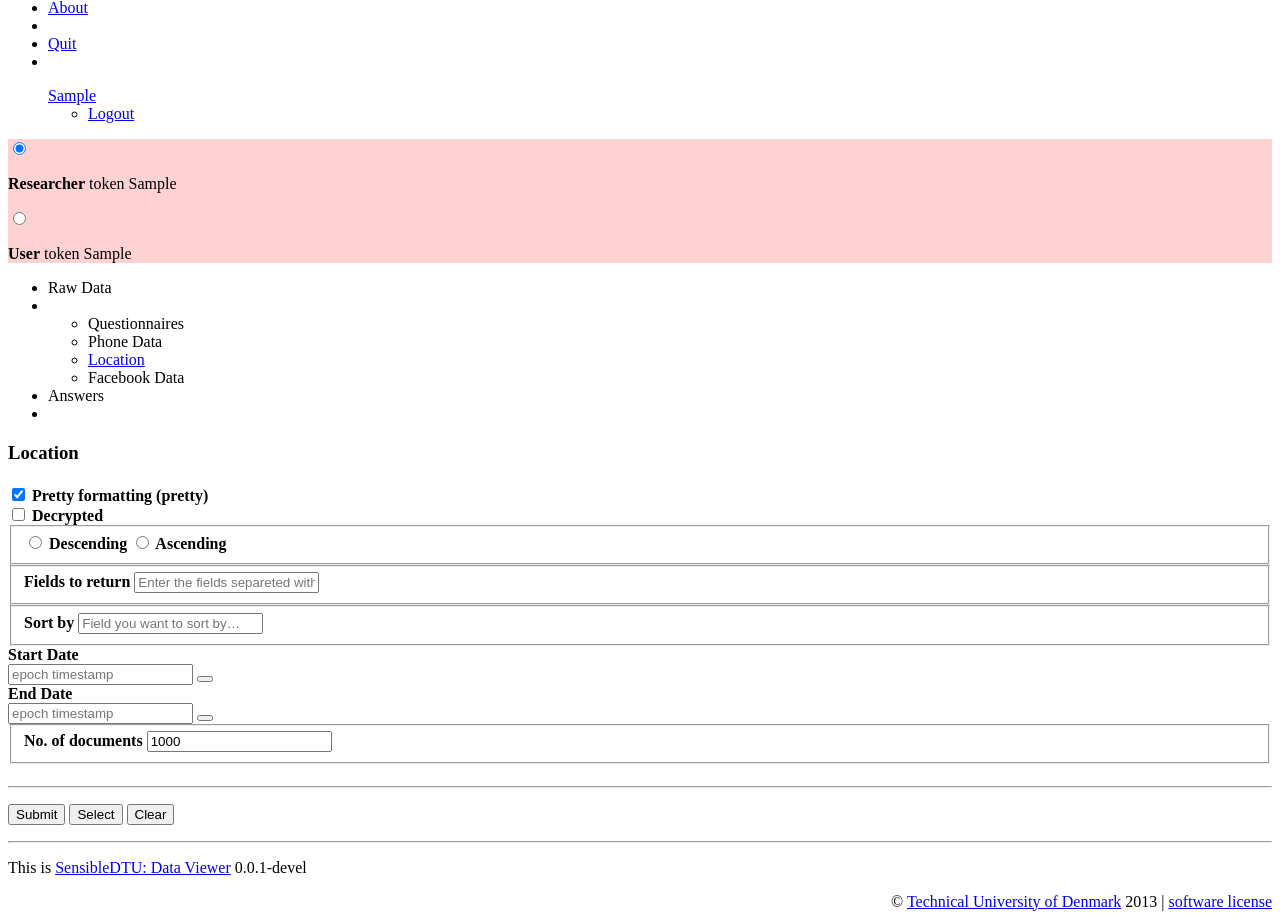
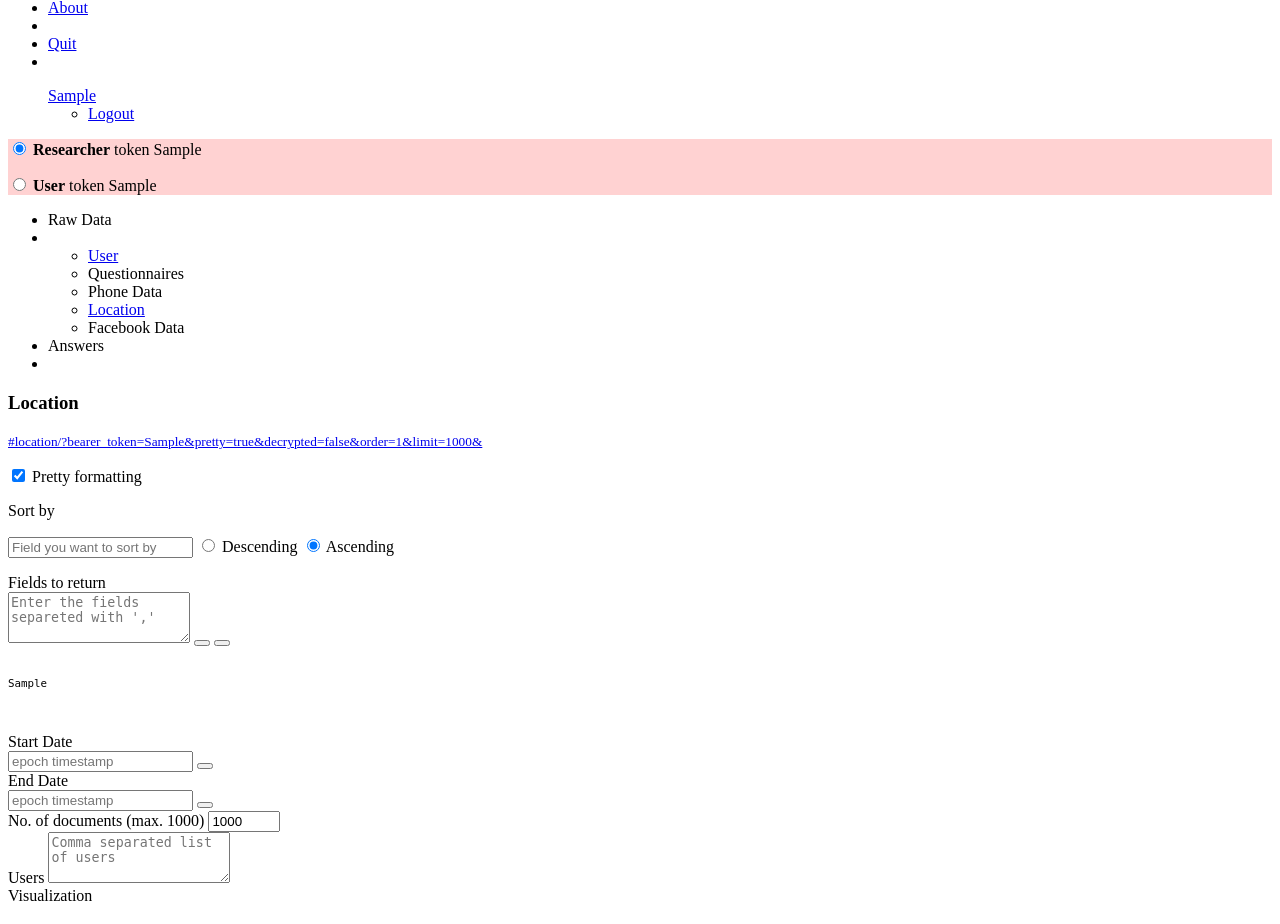
Before and after one commit to MIT-Model-Open-Data-and-Identity-System/SensibleData-Apps-DataViewer, a Django app: template data_viewer/templates/location.html in a window 1280 px wide. Shown: the part 160-1084 px from the top of the page. Run offline with Django 3.2, Linux system fonts and the light colour scheme; a user stored in the database is signed in; tables that the repository leaves empty hold one stand-in row (values such as "Sample post"); the template is opened without the code that fills it: most values are stand-ins (such as "Sample title", 1, 10 or a date in 2020); some libraries are stand-ins or nearby versions.

Commit message:
work in progress

```diff
--- a/data_viewer/render/urls.py
+++ b/data_viewer/render/urls.py
@@ -6,5 +6,6 @@ admin.autodiscover()
 urlpatterns = patterns('',
 	url(r'test', 'render.views.test', name='test'),
 	url(r'raw_phone_location', 'render.raw.location', name='raw_phone_location'),
+	url(r'raw_users', 'render.raw.users', name='raw_users'),
 	url(r'^', 'render.views.home', name='home'),
 )
--- a/data_viewer/render/views.py
+++ b/data_viewer/render/views.py
@@ -1,11 +1,13 @@
 from django.http import HttpResponse
 from django.shortcuts import render_to_response
 from django.template import RequestContext
+from django.conf import settings
 
 def home(request):
 	if request.user.is_authenticated():
-		#TODO: authorization status
 		return render_to_response('dashboard.html', {}, context_instance=RequestContext(request))
+		#scope = 'connector_raw.all_data=checked'
+		#return render_to_response('sensible/start_auth.html', {'scope': scope, 'dashboard_url': settings.SERVICE_URL+'researcher/'}, context_instance=RequestContext(request))
 	return render_to_response('home.html', {}, context_instance=RequestContext(request))
 
 def test(request):
--- a/data_viewer/templates/base.html
+++ b/data_viewer/templates/base.html
@@ -103,20 +103,45 @@
 </div>
 
 <script>
+	var base_url = '{{ base_url }}';
+	var current_url = base_url;
 	var perspective = 'user';
 	var used_token = '{{ tokens.connector_raw_all_data }}';
+	var query_start = 0;
+	var query_end = 0;
+
+	function refreshPerspective() {
+		perspectiveChange(perspective)
+	}
+
+
+
 	function perspectiveChange(new_perspective) {
 		console.log(perspective + ' ' +new_perspective);
 		if (new_perspective == 'researcher') {
 			used_token = "{{ tokens.connector_raw_all_data_researcher }}"
-			document.getElementById('perspectiveWell').style="background-color: #FFD2D2"
+			$('#perspectiveWell').css('background-color', '#FFD2D2');
+
+			$('#decrypted').prop('checked', false);
+			$('#not_for_researcher_decrypted').css('display', 'none');
+			$('#not_for_user_users_div').css('display', 'block');
+
+
 		}
 		if (new_perspective == 'user') {
 			used_token = "{{ tokens.connector_raw_all_data }}"
-			document.getElementById('perspectiveWell').style=""
+			$('#perspectiveWell').css('background-color', '');
+			$('#decrypted').prop('checked', true);
+			$('#not_for_researcher_decrypted').css('display', 'block');
+			$('#not_for_user_users_div').css('display', 'none');
+			$('#not_for_user_users').prop('value','');
 		}
 
 		perspective = new_perspective;
+		try {
+			updateURL();
+		}
+		catch(err) {}
 	}
 
 </script>
@@ -128,16 +153,23 @@
 				<div id="perspectiveWell" class="well well-small span12">
 
 					<label class="radio">
+						<p class="lead">
 						<input type="radio" name="perspectiveRadios" id="perspectiveRadiosResearcher" value="researcher" checked onchange="perspectiveChange('researcher')">
-						<p class="lead"><strong>Researcher</strong> token {{ tokens.connector_raw_all_data_researcher }}</p>
+						<strong>Researcher</strong> token {{ tokens.connector_raw_all_data_researcher }}</p>
+						</input>
 					</label>
+					{% if tokens.connector_raw_all_data %}
 					<label class="radio">
+						<p class="lead">
 						<input type="radio" name="perspectiveRadios" id="perspectiveRadiosUser" value="user" onchange="perspectiveChange('user')">
-						<p class="lead"><strong>User</strong> token {{ tokens.connector_raw_all_data }}</p>
+						<strong>User</strong> token {{ tokens.connector_raw_all_data }}
+						</input>
+						</p>
 					</label>
+					{% endif %}
 
+					</div>
 					<script> perspectiveChange('researcher'); document.getElementById('perspectiveRadiosResearcher').checked=true; </script>
-					</div>
 			{% endif %}
 	<div class="row-fluid">
 		<div class="span3">
@@ -145,9 +177,12 @@
 
 
 			{% if user.is_authenticated %}
-		<ul class="well nav nav-list">
+		<ul class="nav nav-list">
 			<li class="nav-header">Raw Data</li>
 			<li class="divider"></li>
+			<ul class="nav nav-list">
+				<li><a href="{% url 'raw_users' %} ">User</a></li>
+			</ul>
 				<ul class="nav nav-list">
 					<li class="nav-header">Questionnaires</li>
 
@@ -201,6 +236,9 @@
 	</footer>
 
 </div> <!-- container -->
+<script>
+	refreshPerspective();
+</script>
 
 </body>
 </html>
--- a/data_viewer/templates/location.html
+++ b/data_viewer/templates/location.html
@@ -4,8 +4,11 @@
 {% block content %}
 
 <script>
+
 	function submitQuery(type, params) {
-		console.log('submitting '+ type + ' ' +params['pretty'] + ' '+params['start_date'])
+		console.log('submitting '+ type + ' ' +params['pretty'])
+		query_start = (new Date).getTime();
+		$("#query_took").html("crunching big numbers for you...")
 
 		var opts = {
 			lines: 17, // The number of lines to draw
@@ -30,11 +33,24 @@
 		var target = document.getElementById('results_spinner');
 		var spinner = new Spinner(opts).spin(target);
 
-		console.log(params)
 		var jqxhr = $.get(
-		'https://54.229.13.160/devel/sensible-dtu/connectors/connector_raw/v1/location/?bearer_token=' + used_token +'&decrypted=True', params,
-		function(data) { gotData(data, params); }).fail(function() {if (jqxhr.status == 401) { alert('Your token has expired, we need to refresh the window'); location.reload(); } else alert('Something went wrong, try refreshing the page')});
+		base_url+'location/?bearer_token=' + used_token, params,
+		function(data) { gotData(data, params); }).fail(function() {if (jqxhr.status == 401) { alert('Your token has expired or is not valid, we will try to refresh the window'); location.reload(); } else {alert('Something went wrong...'); $('#results_spinner').html('')}});
+
 	}
+
+	function updateURL() {
+		params_string = ''
+		var params = buildParams();
+		for (key in params) {
+			params_string += key+'='+params[key]+'&'
+		}
+
+		url = base_url + 'location/?bearer_token='+used_token + '&' + params_string
+		$('#div_url').html('<small><a href="'+url+'">'+url+'</a></small>')
+
+	}
+
 
 	function selectText(containerid) {
 		if (document.selection) {
@@ -50,19 +66,59 @@
 
 
 	function gotData(data, params) {
-		//console.log(data)
+
 		if (params['pretty'] == false)
 		{
+			if (validate('visualization[]')=='-1')
+				{
 					data = JSON.stringify(data)
-		}
 					$('#results').html(data);
 					$('#results_spinner').html('');
+				}
+			else if (validate('visualization[]')=='1')
+				{
+					var map;
+					var marker;
+					var mapOptions = {
+					    zoom: 11,
+					    center: new google.maps.LatLng(55.763516,12.494943),
+					    mapTypeId: google.maps.MapTypeId.ROADMAP
+					  };
+					$('#map-canvas').css('display', 'block');
+					$('#results').css('display', 'none');
+					  map = new google.maps.Map(document.getElementById('map-canvas'),
+					      mapOptions);
 
+					content=data["results"]
+					for (var i=0; i<content.length; i++)
+					{
+						longitude=content[i]['data']['LOCATION']['geojson']['coordinates'][1];
+						latitude=content[i]['data']['LOCATION']['geojson']['coordinates'][0];
+						point_new = new google.maps.LatLng(latitude,longitude);
+						marker = new google.maps.Marker({
+						    map:map,
+						    draggable:false,
+						    position: point_new
+						  });
+					}
+				}
+		}
+		else
+			{
+				$('#map-canvas').css('display', 'none');
+				$('#results').css('display', 'block');
+				$('#results').html(data);
+			}
+
+
+		$('#results_spinner').html('');
+		query_end = (new Date).getTime();
+		$("#query_took").html("took "+(query_end-query_start)+" ms")
 
 	}
 
-	function validate(){
-		var chks = document.getElementsByName('order[]');
+	function validate(name){
+		var chks = document.getElementsByName(name);
 		for (var i = 0; i < chks.length; i++)
 		{
 			if (chks[i].checked)
@@ -77,22 +133,21 @@
 		console.log(document.getElementById('param_pretty').checked)
 
 		params = {}
-		params['pretty'] = document.getElementById('param_pretty').checked
+
+		if (validate('visualization[]')=='-1' ) //Text visualization
+			{params['pretty'] = document.getElementById('param_pretty').checked}
+		else if (validate('visualization[]')=='1' ) //Map visualization
+			{params['pretty'] = false}
+
 		params['decrypted'] = document.getElementById('decrypted').checked
 
 		if (document.getElementById('fields').value !='')
 			{params['fields'] = document.getElementById('fields').value}
-		else
-			{params['fields'] = 'data.TIMESTAMP,data.LOCATION.mLongitude,data.LOCATION.mLatitude,data.LOCATION.mProvider,data.LOCATION.mAccuracy'}
 
 		if (document.getElementById('sortby').value !='')
 			{params['sortby'] = document.getElementById('sortby').value}
 
-		params['order'] = validate()
-
-		//params['start_date'] = document.getElementById('start_date').text
-
-		//params['end_date'] = document.getElementById('end_date').text
+		params['order'] = validate('order[]')
 
 		if (document.getElementById('start_date').value !='')
 			{params['start_date'] = document.getElementById('start_date').value}
@@ -102,6 +157,9 @@
 
 		if (document.getElementById('limit').value !='')
 			{params['limit'] = parseInt(document.getElementById('limit').value)}
+
+	if (document.getElementById('not_for_user_users').value !='')
+			{params['users'] = document.getElementById('not_for_user_users').value}
 
 		return params;
 	}
@@ -115,52 +173,56 @@
 	}
 </style>
 
+
 <div class="page-header">
 	<h3>Location</h3>
+	<div style="word-wrap: break-word;" id="div_url"></div>
 </div>
-<h4>
+
 <div class="row">
+<form id="params_form" onchange="updateURL();" onclick="updateURL();">
 		<p>
 		<div class="span5">
-			<form> <input type="checkbox" id="param_pretty" value="Pretty" checked> Pretty formatting (pretty)</form>
+			<p class="lead"><input type="checkbox" id="param_pretty" value="Pretty" checked> Pretty formatting</input></p>
+		</div>
+
+		<div class="span5" id="not_for_researcher_decrypted">
+			<p class="lead"><input type="checkbox" id="decrypted" value="Decrypted"> Decrypted </input></p>
 		</div>
 
 
-   		<div class="span5">
-			<form><input type="checkbox" id="decrypted" value="Decrypted"> Decrypted</form>
+<div class="span12">
+	<label>Sort by</label>
+		<p class="lead">
+				<input type="text" id='sortby' placeholder="Field you want to sort by"/>
+				<input type="radio" name="order[]" id="descending" value="-1"> Descending </input>
+				<input type="radio" name="order[]" id="ascending" value="1" checked> Ascending </input>
+		</p>
 </div>
 
 
-		<div class="span7">
-			<form>
-			<fieldset>
-			    <!--<label>Order</label>-->
-			    <input type="radio" name="order[]" id="descending" value="-1"> Descending
-			    <input type="radio" name="order[]" id="ascending" value="1"> Ascending
-			</fieldset>
-			</form>
+<div class="span12">
+	<label>Fields to return</label>
+		<div class="input-append">
+				<div class="dropdown">
+					<textarea rows="3" id='fields' placeholder="Enter the fields separeted with ','"></textarea>
+
+					<button class="btn btn-primary" type="button" id="fields_picker" onclick="{ if ($('#example').css('display') == 'block') $('#example').css('display', 'none'); else  $('#example').css('display', 'block'); updateURL(); }"><i class="icon-align-left icon-white"></i></button>
+					<button class="btn" type="button" id="fields_clear" onclick="{ $('#fields')[0].value = ''; updateURL();}"><i class="icon-remove"></i></button>
+
+
+					<div id="example" class="dropdown-menu" role="menu" aria-labelledby="dLabel" style="position: relative">
+						<pre style="word-wrap: break-word; white-space: pre-wrap; font-family:monospace; display: block; margin: 1em 0px">
+<small>
+{{ example_doc | safe }}
+</small>
+						</pre>
 					</div>
 
 
-		<div class="span5">
-			<form>
-			<fieldset>
-			    <label>Fields to return</label>
-			    <input type="text" id='fields' placeholder="Enter the fields separeted with ','">
-			</fieldset>
-			</form>
 			</div>
-
-
-		<div class="span5">
-			<form>
-			<fieldset>
-			    <label>Sort by</label>
-			    <input type="text" id='sortby' placeholder="Field you want to sort by…">
-			</fieldset>
-			</form>
 	</div>
-
+</div>
 
 
 
@@ -168,8 +230,8 @@
 <div class="span5">
 	<label>Start Date</label>
 	<div class="input-append">
-		    <input class="span" type="number" id="start_date" value="" placeholder="epoch timestamp">
-			<button class="btn" type="button" id="start_date_picker"><i class="icon-calendar"></i></button>
+		<input class="span" type="number" id="start_date" value="" placeholder="epoch timestamp"></input>
+		<button class="btn btn-primary" type="button" id="start_date_picker"><i class="icon-calendar icon-white"></i></button>
 	</div>
 
 	<script type="text/javascript">
@@ -177,6 +239,7 @@
 			.on('changeDate', function(e){
 			var y = e.date.getTime()/1000
 			$('#start_date')[0].value=y;
+			updateURL();
 		});
 	</script>
 </div>
@@ -185,8 +248,8 @@
 <div class="span5">
 	<label>End Date</label>
 	<div class="input-append">
-		    <input class="span" type="number" id="end_date" value="" placeholder="epoch timestamp">
-			<button class="btn" type="button" id="end_date_picker"><i class="icon-calendar"></i></button>
+		<input class="span" type="number" id="end_date" value="" placeholder="epoch timestamp"></input>
+		<button class="btn btn-primary" type="button" id="end_date_picker"><i class="icon-calendar icon-white"></i></button>
 	</div>
 
 	<script type="text/javascript">
@@ -194,37 +257,62 @@
 			.on('changeDate', function(e){
 			var y = e.date.getTime()/1000
 			$('#end_date')[0].value=y;
+			updateURL();
 		});
 	</script>
 </div>
 
 <div class="span5">
-			<form>
-			<fieldset>
-				<label>No. of documents</label>
-			    <input type="number" id='limit' value=1000 placeholder="No. of documents…">
-			</fieldset>
-			</form>
+	<label>No. of documents (max. 1000)</label>
+	<input type="number" id='limit' max=1000 min=0 value=1000 placeholder="No. of documents"></input>
 </div>
+
+<div class="span5" id="not_for_user_users_div">
+	<label>Users</label>
+			<textarea rows="3" id='not_for_user_users' placeholder="Comma separated list of users"></textarea>
+</div>
+
+
+
+<div class="span6">
+	<label>Visualization</label>
+		<p class="lead">
+				<input type="radio" name="visualization[]" id="text" value="-1" checked> Text </input>
+				<input type="radio" name="visualization[]" id="map" value="1" > Map </input>
 		</p>
 
 </div>
-</h4>
+
+</p>
+</form>
+</div>
+
 <div class="row">
 		<p><hr></p>
 		<div class="span6">
 			<button class="btn btn-primary" type="button" onclick="submitQuery('location', buildParams());">Submit <i class="icon-chevron-right icon-white"></i></button>
 			<button class="btn" type="button" onclick="selectText('results')"><i class="icon-pencil"></i> Select</button>
-			<button class="btn" type="button" onclick="$('#results').html('')"><i class="icon-remove"></i> Clear</button>
+			<button class="btn" type="button" onclick="$('#results').html(''); $('#map-canvas').html('')"><i class="icon-remove"></i> Clear</button>
+			<p><div id="query_took"></div></p>
 		</div>
 </div>
-
 
 	<div id="results_spinner"></div>
 {% endblock %}
 
 {% block results %}
+
 <p></hr></p>
+
+<script type="text/javascript" src="https://maps.googleapis.com/maps/api/js?v=3.14&sensor=false"></script>
 <div id='results' class="pre-scrollable" style="height: auto; max-height: 600px">
 </div>
+
+<div class= "span google-maps" id="map-canvas" style="height: 600px; display: none;">
+</div>
+
+<script>
+	updateURL()
+</script>
+
 {% endblock %}
```
Also changed, not shown: data_viewer/render/raw.py (+31 -9 lines), data_viewer/templates/sensible/start_auth.html (+7 -2 lines). Lines whose indentation alone changed are shown as unchanged.
